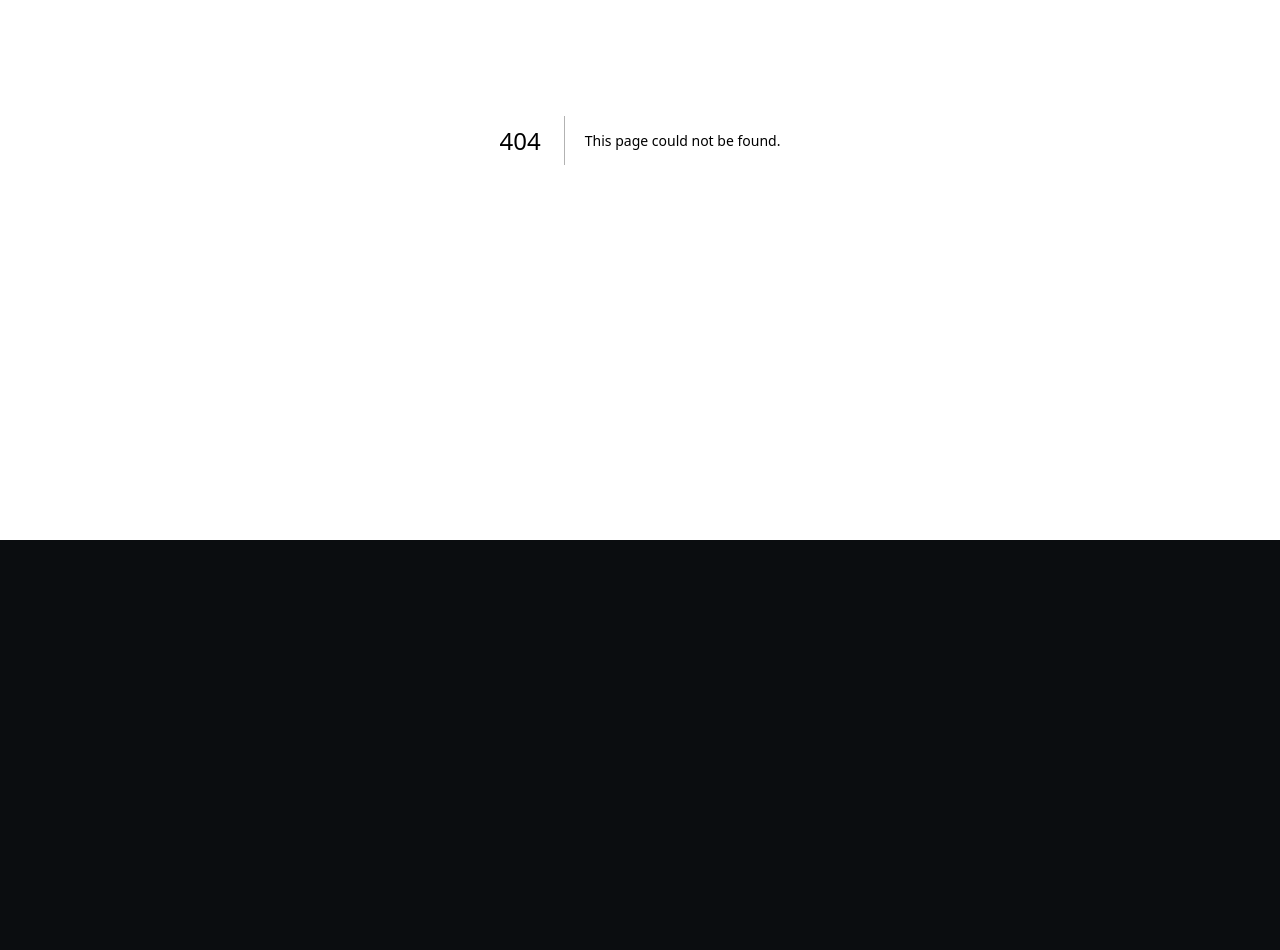
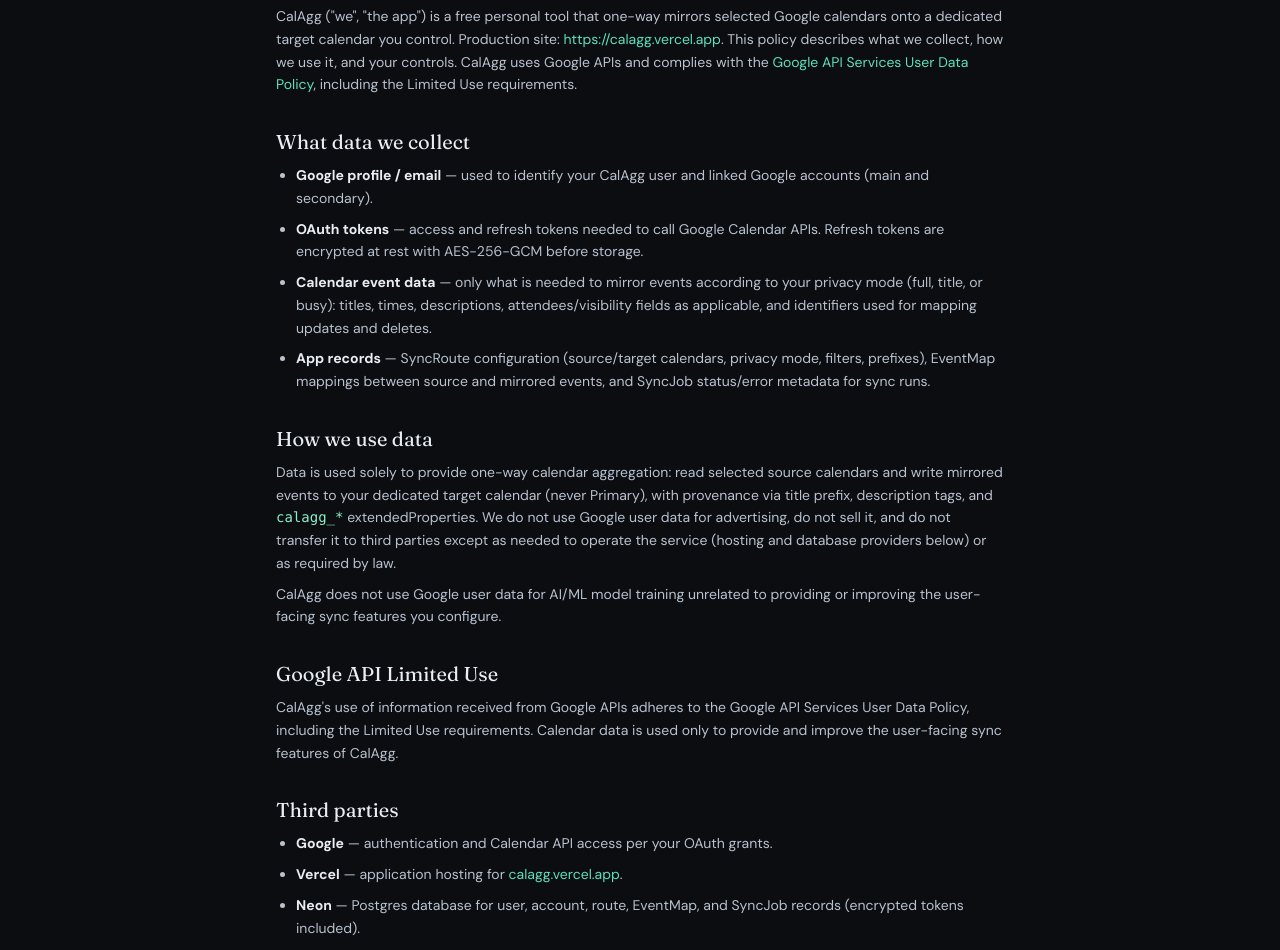
Before and after one commit to RoyGrosz/calagg, a Next.js app: page /privacy in a window 1280 px wide. Before the commit this address had no page. Shown: the part 260-1210 px from the top of the page. Before the commit the page ends 800 px from the top, so only its background shows below. Built offline with nearby package versions, Linux system fonts and the light colour scheme.

Commit message:
Add Privacy Policy page for Google OAuth

```diff
--- /dev/null
+++ b/src/app/privacy/page.tsx
@@ -0,0 +1,211 @@
+import type { Metadata } from "next";
+import Link from "next/link";
+import { MarketingHeader } from "@/components/MarketingHeader";
+import { SiteFooter } from "@/components/SiteFooter";
+
+export const metadata: Metadata = {
+  title: "Privacy Policy",
+  description: "How CalAgg collects, uses, and protects data for Google Calendar aggregation.",
+};
+
+export default function PrivacyPage() {
+  return (
+    <div className="flex min-h-screen flex-col">
+      <MarketingHeader />
+      <main className="prose-legal mx-auto w-full max-w-3xl flex-1 px-5 py-12">
+        <p className="text-xs uppercase tracking-[0.2em] text-mint-400">Legal</p>
+        <h1 className="mt-2 font-display text-4xl text-mist-100">Privacy Policy</h1>
+        <p className="mt-2 text-sm text-mist-500">Effective date: September 4, 2026</p>
+
+        <div className="mt-8 space-y-8 text-sm leading-relaxed text-mist-300">
+          <section>
+            <h2 className="font-display text-xl text-mist-100">Overview</h2>
+            <p className="mt-2">
+              CalAgg (&quot;we&quot;, &quot;the app&quot;) is a free personal tool that one-way mirrors selected Google
+              calendars onto a dedicated target calendar you control. Production site:{" "}
+              <a className="text-mint-400 hover:underline" href="https://calagg.vercel.app">
+                https://calagg.vercel.app
+              </a>
+              . This policy describes what we collect, how we use it, and your controls. CalAgg uses
+              Google APIs and complies with the{" "}
+              <a
+                className="text-mint-400 hover:underline"
+                href="https://developers.google.com/terms/api-services-user-data-policy"
+                target="_blank"
+                rel="noreferrer"
+              >
+                Google API Services User Data Policy
+              </a>
+              , including the Limited Use requirements.
+            </p>
+          </section>
+
+          <section>
+            <h2 className="font-display text-xl text-mist-100">What data we collect</h2>
+            <ul className="mt-2 list-disc space-y-2 pl-5">
+              <li>
+                <strong className="text-mist-100">Google profile / email</strong> — used to identify
+                your CalAgg user and linked Google accounts (main and secondary).
+              </li>
+              <li>
+                <strong className="text-mist-100">OAuth tokens</strong> — access and refresh tokens
+                needed to call Google Calendar APIs. Refresh tokens are encrypted at rest with
+                AES-256-GCM before storage.
+              </li>
+              <li>
+                <strong className="text-mist-100">Calendar event data</strong> — only what is needed
+                to mirror events according to your privacy mode (full, title, or busy): titles,
+                times, descriptions, attendees/visibility fields as applicable, and identifiers used
+                for mapping updates and deletes.
+              </li>
+              <li>
+                <strong className="text-mist-100">App records</strong> — SyncRoute configuration
+                (source/target calendars, privacy mode, filters, prefixes), EventMap mappings
+                between source and mirrored events, and SyncJob status/error metadata for sync runs.
+              </li>
+            </ul>
+          </section>
+
+          <section>
+            <h2 className="font-display text-xl text-mist-100">How we use data</h2>
+            <p className="mt-2">
+              Data is used solely to provide one-way calendar aggregation: read selected source
+              calendars and write mirrored events to your dedicated target calendar (never Primary),
+              with provenance via title prefix, description tags, and{" "}
+              <code className="text-mint-300">calagg_*</code> extendedProperties. We do not use
+              Google user data for advertising, do not sell it, and do not transfer it to third
+              parties except as needed to operate the service (hosting and database providers below)
+              or as required by law.
+            </p>
+            <p className="mt-2">
+              CalAgg does not use Google user data for AI/ML model training unrelated to providing
+              or improving the user-facing sync features you configure.
+            </p>
+          </section>
+
+          <section>
+            <h2 className="font-display text-xl text-mist-100">Google API Limited Use</h2>
+            <p className="mt-2">
+              CalAgg&apos;s use of information received from Google APIs adheres to the Google API
+              Services User Data Policy, including the Limited Use requirements. Calendar data is
+              used only to provide and improve the user-facing sync features of CalAgg.
+            </p>
+          </section>
+
+          <section>
+            <h2 className="font-display text-xl text-mist-100">Third parties</h2>
+            <ul className="mt-2 list-disc space-y-2 pl-5">
+              <li>
+                <strong className="text-mist-100">Google</strong> — authentication and Calendar API
+                access per your OAuth grants.
+              </li>
+              <li>
+                <strong className="text-mist-100">Vercel</strong> — application hosting for{" "}
+                <a className="text-mint-400 hover:underline" href="https://calagg.vercel.app">
+                  calagg.vercel.app
+                </a>
+                .
+              </li>
+              <li>
+                <strong className="text-mist-100">Neon</strong> — Postgres database for user,
+                account, route, EventMap, and SyncJob records (encrypted tokens included).
+              </li>
+            </ul>
+            <p className="mt-2">
+              These providers process data as needed to run the app. We do not sell personal data.
+            </p>
+          </section>
+
+          <section>
+            <h2 className="font-display text-xl text-mist-100">Retention</h2>
+            <p className="mt-2">
+              We retain account and sync configuration data while your CalAgg account is active.
+              Mirrored events live on your Google target calendar under your control. When you
+              disconnect an account or delete routes, we remove related EventMaps and attempt to
+              delete corresponding mirrored events on the target. SyncJob logs may be retained
+              briefly for debugging and then discarded. You may request deletion of your CalAgg
+              account data by contacting us (below).
+            </p>
+          </section>
+
+          <section>
+            <h2 className="font-display text-xl text-mist-100">User controls</h2>
+            <ul className="mt-2 list-disc space-y-2 pl-5">
+              <li>Disconnect linked Google accounts in Settings (wipes maps and mirrored events for that account).</li>
+              <li>Delete or pause SyncRoutes; change privacy modes and filters.</li>
+              <li>
+                Revoke CalAgg access at any time in your{" "}
+                <a
+                  className="text-mint-400 hover:underline"
+                  href="https://myaccount.google.com/permissions"
+                  target="_blank"
+                  rel="noreferrer"
+                >
+                  Google Account permissions
+                </a>
+                .
+              </li>
+            </ul>
+          </section>
+
+          <section>
+            <h2 className="font-display text-xl text-mist-100">Children</h2>
+            <p className="mt-2">
+              CalAgg is not directed to children under 13, and we do not knowingly collect personal
+              information from children.
+            </p>
+          </section>
+
+          <section>
+            <h2 className="font-display text-xl text-mist-100">Changes</h2>
+            <p className="mt-2">
+              We may update this policy from time to time. The effective date at the top will
+              change when we do. Continued use of the service after changes constitutes acceptance
+              of the updated policy.
+            </p>
+          </section>
+
+          <section>
+            <h2 className="font-display text-xl text-mist-100">Contact</h2>
+            <p className="mt-2">
+              CalAgg support — open an issue at{" "}
+              <a
+                className="text-mint-400 hover:underline"
+                href="https://github.com/RoyGrosz/calagg"
+                target="_blank"
+                rel="noreferrer"
+              >
+                https://github.com/RoyGrosz/calagg
+              </a>{" "}
+              or email the Google Cloud project support email. Contact: the email listed on the
+              Google OAuth consent screen, or{" "}
+              <a className="text-mint-400 hover:underline" href="mailto:roysbots@gmail.com">
+                roysbots@gmail.com
+              </a>
+              . Homepage:{" "}
+              <a className="text-mint-400 hover:underline" href="https://calagg.vercel.app">
+                https://calagg.vercel.app
+              </a>
+              .
+            </p>
+          </section>
+        </div>
+
+        <p className="mt-10 text-sm text-mist-500">
+          <Link href="/" className="text-mint-400 hover:underline">
+            ← Home
+          </Link>
+          {" · "}
+          <Link href="/terms" className="text-mint-400 hover:underline">
+            Terms
+          </Link>
+          {" · "}
+          <Link href="/security" className="text-mint-400 hover:underline">
+            Security
+          </Link>
+        </p>
+      </main>
+      <SiteFooter />
+    </div>
+  );
+}
```
